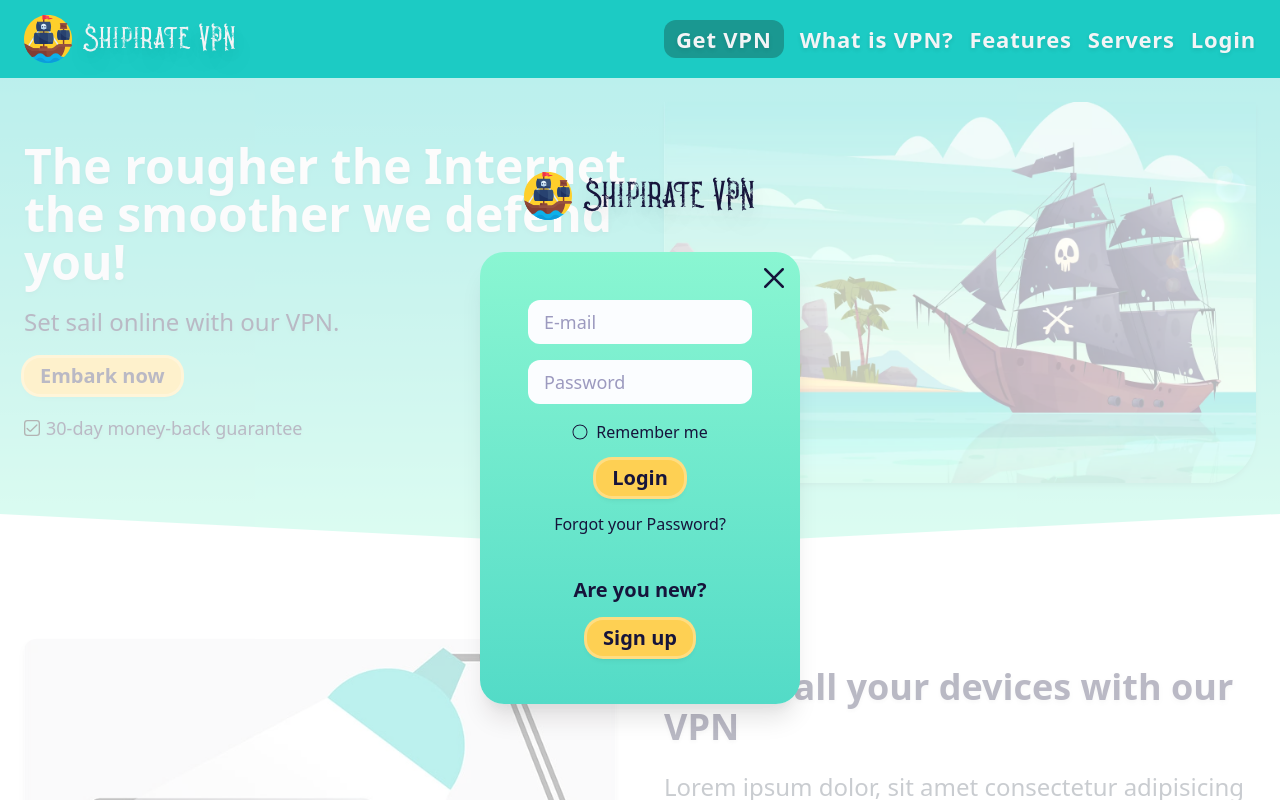
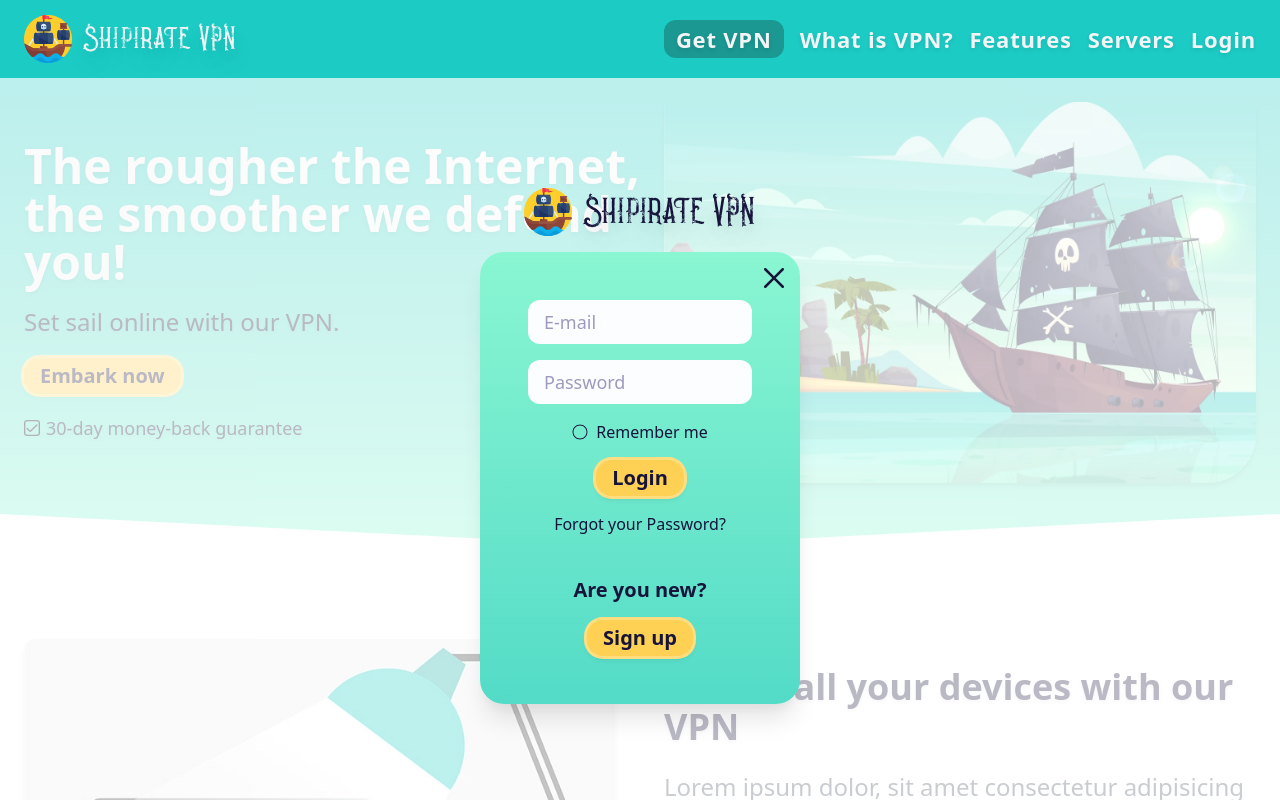
Before and after one commit to CryingEnder/shipirate, a React (Vite) app: page / in a window 1280 px wide. Shown: the top 800 px of the page. Built offline with nearby package versions, Linux system fonts and the light colour scheme.

Commit message:
Clean a few classes in FormContainer component

```diff
--- a/src/components/common/FormContainer.jsx
+++ b/src/components/common/FormContainer.jsx
@@ -4,11 +4,11 @@
 
 function FormContainer({ children }) {
   return (
-    <div className="z-10 flex flex-row justify-center bg-white-faded-50 items-center fixed opacity-100 w-full h-full overflow-hidden">
+    <div className="z-10 flex flex-row justify-center bg-white-faded-50 items-center fixed opacity-100 h-full w-full">
       <div className="relative flex flex-col justify-center items-center p-12 text-blue-dark rounded-3xl shadow-xl bg-gradient-to-t from-blue-sky-2 to-blue-water max-w-xs">
         <Cross className="absolute w-5 fill-current m-4 top-0 right-0 cursor-pointer transition-colors hover:text-gray-25" />
         <Logo
-          styles="absolute -top-18 laptop:-top-20"
+          styles="absolute -top-16"
           fontColor="text-blue-dark"
           fontSize="text-3xl laptop:text-4xl"
         />
```
